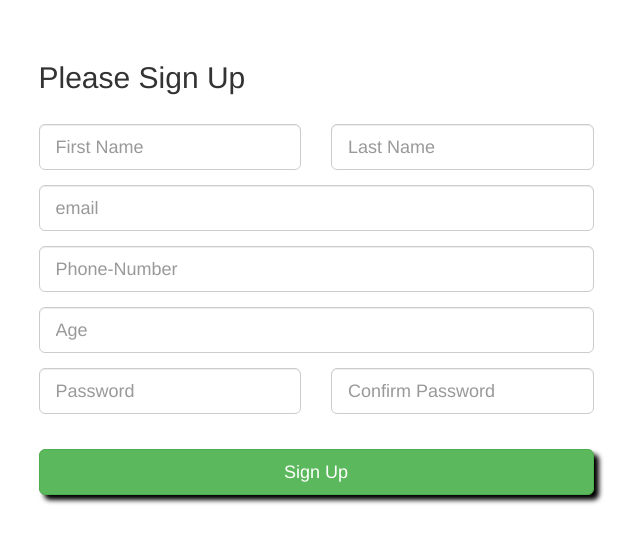
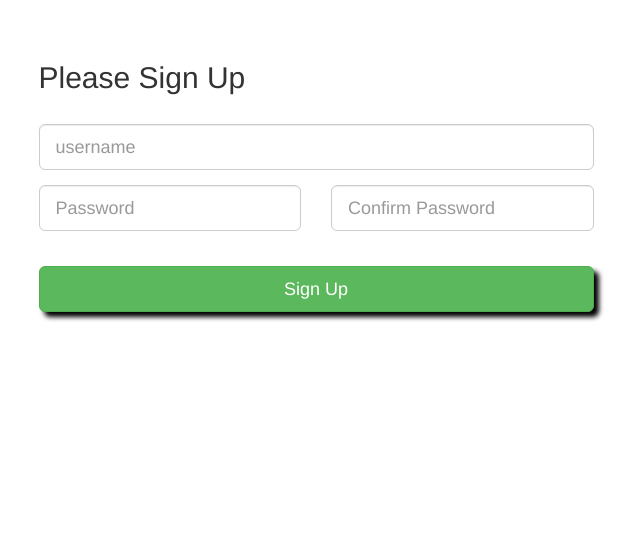
Before and after one commit to CSI-DTU/CodeChecker, a Flask app: template templates/sign_up.html in a window 1280 px wide. Shown: the top 543 px of the page, without its empty margins (324-964 px from the left). Run offline with Flask 2, Linux system fonts and the light colour scheme; the template is opened without the code that fills it, so the values that code supplies are empty.

Commit message:
Deletion of attributes

```diff
--- a/templates/index.html
+++ b/templates/index.html
@@ -41,11 +41,11 @@
         <div class="row">
             <div class="col-sm-2"></div>
             <div class="col-sm-3">
-                <a class="btn btn-primary btn-block btn-lg" role="button" href="sign_up.html"> Create User </a>
+                <a class="btn btn-primary btn-block btn-lg" role="button" href="/create_user"> Create User </a>
             </div>
             <div class="col-sm-2"></div>
             <div class="col-sm-3">
-                <a class="btn btn-primary btn-block btn-lg" role="button" href="login.html"> Login</a>
+                <a class="btn btn-primary btn-block btn-lg" role="button" href="/login"> Login</a>
             </div>
             <div class="col-sm-2">
             </div>
--- a/templates/sign_up.html
+++ b/templates/sign_up.html
@@ -10,52 +10,26 @@
     <title>CSI-DTU </title>
 </head>
 <body>
-
     <div class="container">
-
         <div class="row" id="flash">
             <br>
             <br>
             <div class="col-sm-2"></div>
             <div class="col-sm-8" id="flash-message" style="display: none">
-
-
-
             </div>
             <div class="col-sm-2"></div>
-
         </div>
-
         <div class="row">
             <div class="col-xs-12 col-sm-8 col-md-6 col-sm-offset-2 col-md-offset-3">
                 <h2>Please Sign Up</h2>
                 <br>
                 <div class="row">
-                    <div class="col-xs-12 col-sm-6 col-md-6">
-                        <div class="form-group">
-                            <input type="text" name="first_name" id="first_name" class="form-control input-lg" placeholder="First Name" tabindex="1" required>
-                        </div>
-                    </div>
-                    <div class="col-xs-12 col-sm-6 col-md-6">
-                        <div class="form-group">
-                            <input type="text" name="last_name" id="last_name" class="form-control input-lg" placeholder="Last Name" tabindex="2" required>
-                        </div>
-                    </div>
-                </div>
-                <div class="row">
                     <div class="col-xs-12 col-sm-12">
                         <div class="form-group">
-                            <input type="text" name="email" id="email" class="form-control input-lg" placeholder="email" tabindex="3" required>
+                            <input type="text" name="username" id="username" class="form-control input-lg" placeholder="username" tabindex="3" required>
                         </div>
                     </div>
 
-                </div>
-                <div class="form-group">
-                    <input type="number" name="phone_number" id="phone_number" class="form-control input-lg" placeholder="Phone-Number" tabindex="4" required>
-                </div>
-
-                <div class="form-group">
-                    <input type="number" name="age" id="age" class="form-control input-lg" placeholder="Age" tabindex="5" required>
                 </div>
                 <div class="row">
                     <div class="col-xs-12 col-sm-6 col-md-6">
@@ -70,7 +44,6 @@
                     </div>
                 </div>
                 <br>
-
                 <div class="row" >
                     <div class=" col-sm-12" >
                         <button id="submit" style="box-shadow:5px 5px 5px black" class="btn btn-success btn-block btn-lg">Sign Up</button>
@@ -80,26 +53,22 @@
         </div>
         <br>
     </div>
-
     <script>
-
-
         /* Function to validate all data and send to server */
         function GetForm() {
-
         //    var username = $('#username').val();
-            var age = $('#age').val();
-            console.log("GetForm Called");
-            var phone = $('#phone_number').val();
-            var email = $('#email').val();
+//            var age = $('#age').val();
+//            console.log("GetForm Called");
+//            var phone = $('#phone_number').val();
+            var username = $('#username').val();
             var pass1 = $('#password').val();
             var pass2 = $('#password_confirmation').val();
             var flash = $('#flash');
             var flash_message = $('#flash-message');
-            var first_name = $('#first_name').val();
-            var last_name = $('#last_name').val()
+//            var first_name = $('#first_name').val();
+//            var last_name = $('#last_name').val();
             /* Checking for empty input fields submitted by the user */
-            if(age == null || phone == null || email == null || pass1 == null || pass2 == null || age == "" || phone == "" || email == "" || pass1 == "" || pass2 == "" || first_name == null ||last_name == null || last_name == "" || first_name == "")
+            if(username == null || pass1 == null || pass2 == null || username == "" || pass1 == "" || pass2 == "" )
             {
               //  console.log("Some Problem");
                 flash_message.css({'display' : 'block'});
@@ -115,22 +84,15 @@
                 pass2.val("");
                 return;
             }
-
             /* Object that has to be sent to server */
             var obj = {
-
-                first_name : first_name,
-                last_name : last_name,
                 password : pass1,
-                email : email,
-                age : age,
-                phone : phone
-
+                username : username
             };
 
             /* Post request to server. Return an object with the following fields
-             *  email_valid : true or false
-             *  email_available : true or false
+             *  username_valid : true or false
+             *  username_available : true or false
              *  user_creation : true or false
               *
               * */
@@ -138,32 +100,29 @@
 
                 console.log(status);
 
-                if(data.email_valid == false)
+                if(data.username_valid == false)
                 {
                     flash_message.css('display', 'block');
-                    flash_message.html('Please Provide a valid email address');
+                    flash_message.html('Please Provide a valid username address');
                 }
-                else if(data.email_available == false)
+                else if(data.username_available == false)
                 {
                     flash_message.css('display', 'block');
-                    flash_message.html('This email address already exists with us. Please provide a different one');
+                    flash_message.html('This username address already exists with us. Please provide a different one');
                 }
                 else
                 {
-                    window.location.href = "profile.html";
+                    window.location.href = "/profile";
                 }
 
             });
         }
 
-        /* This function will be called when the page opens*/
+        /* This function will be called when the page opens. Its like document.ready()*/
 
         $(function () {
-
             var submit = $('#submit');
             submit.click(GetForm);
-
-
         });
 
     </script>
```
Also changed, not shown: templates/login.html (+10 -26 lines), templates/profile.html (+8 -12 lines).
